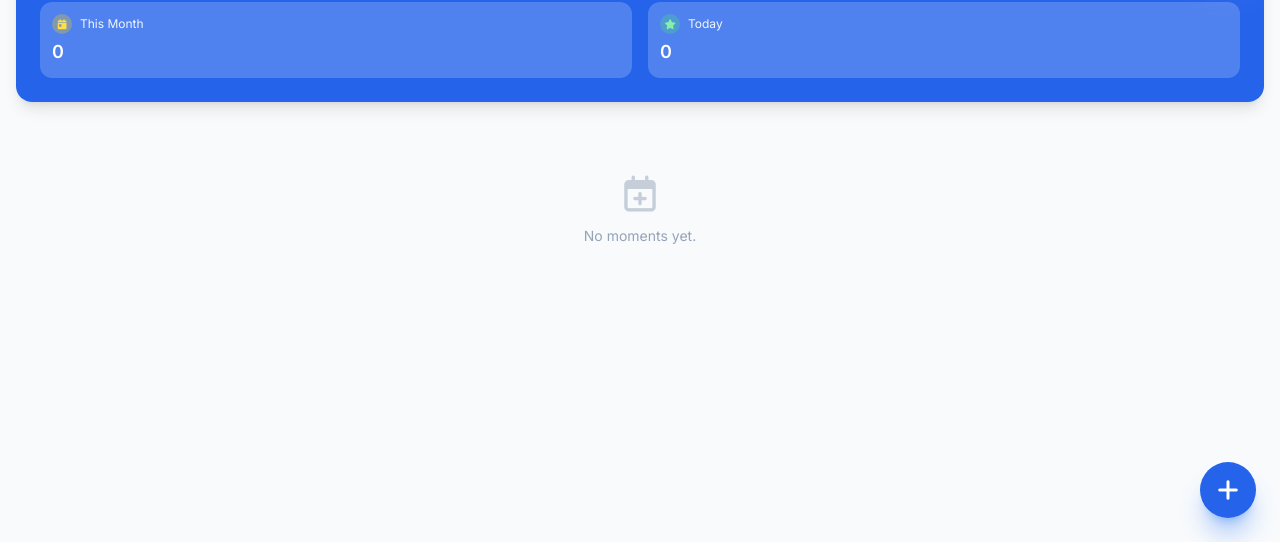
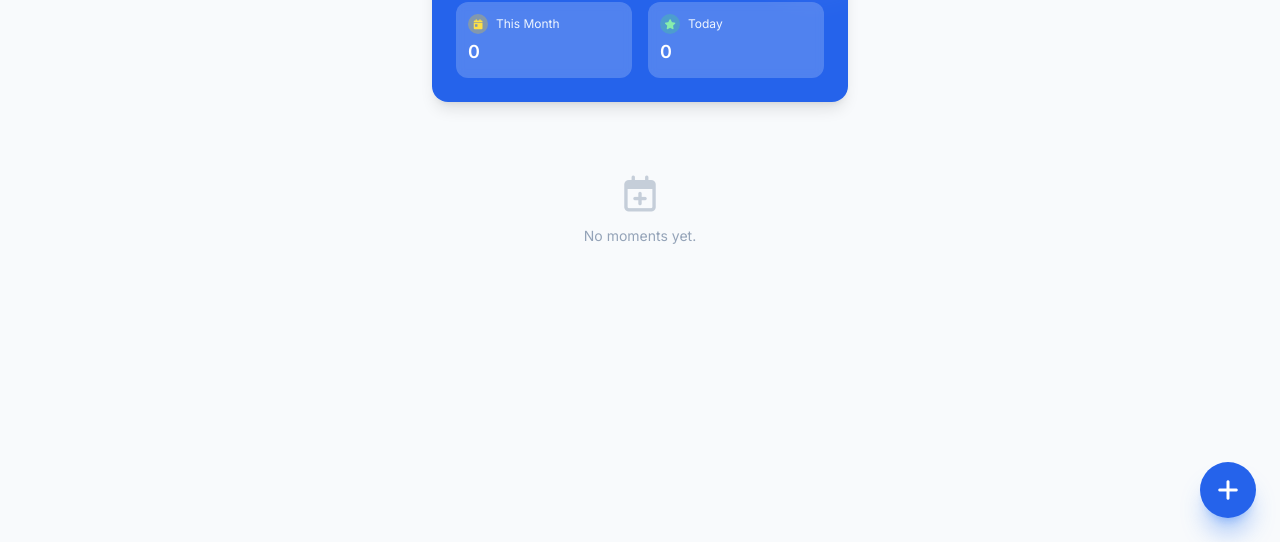
Before and after one commit to yuvaraja22/birthday-reminder, a plain HTML site: page index.html in a window 1280 px wide. Shown: the part 258-800 px from the top of the page. Drawn offline with nearby package versions, Linux system fonts and the light colour scheme; no server answers.

Commit message:
layout change

```diff
--- a/index.html
+++ b/index.html
@@ -182,7 +182,7 @@
     </div>
 
     <!-- Main Content -->
-    <main class="flex-1 overflow-y-auto no-scrollbar p-4 pb-24" id="appContent">
+    <main class="flex-1 overflow-y-auto no-scrollbar p-4 pb-24 w-full max-w-md mx-auto" id="appContent">
         <!-- Summary Card -->
         <div
             class="bg-gradient-to-br from-primary to-blue-600 rounded-2xl p-6 text-white shadow-lg mb-6 relative overflow-hidden">
```
Also changed, not shown: icon.png.
